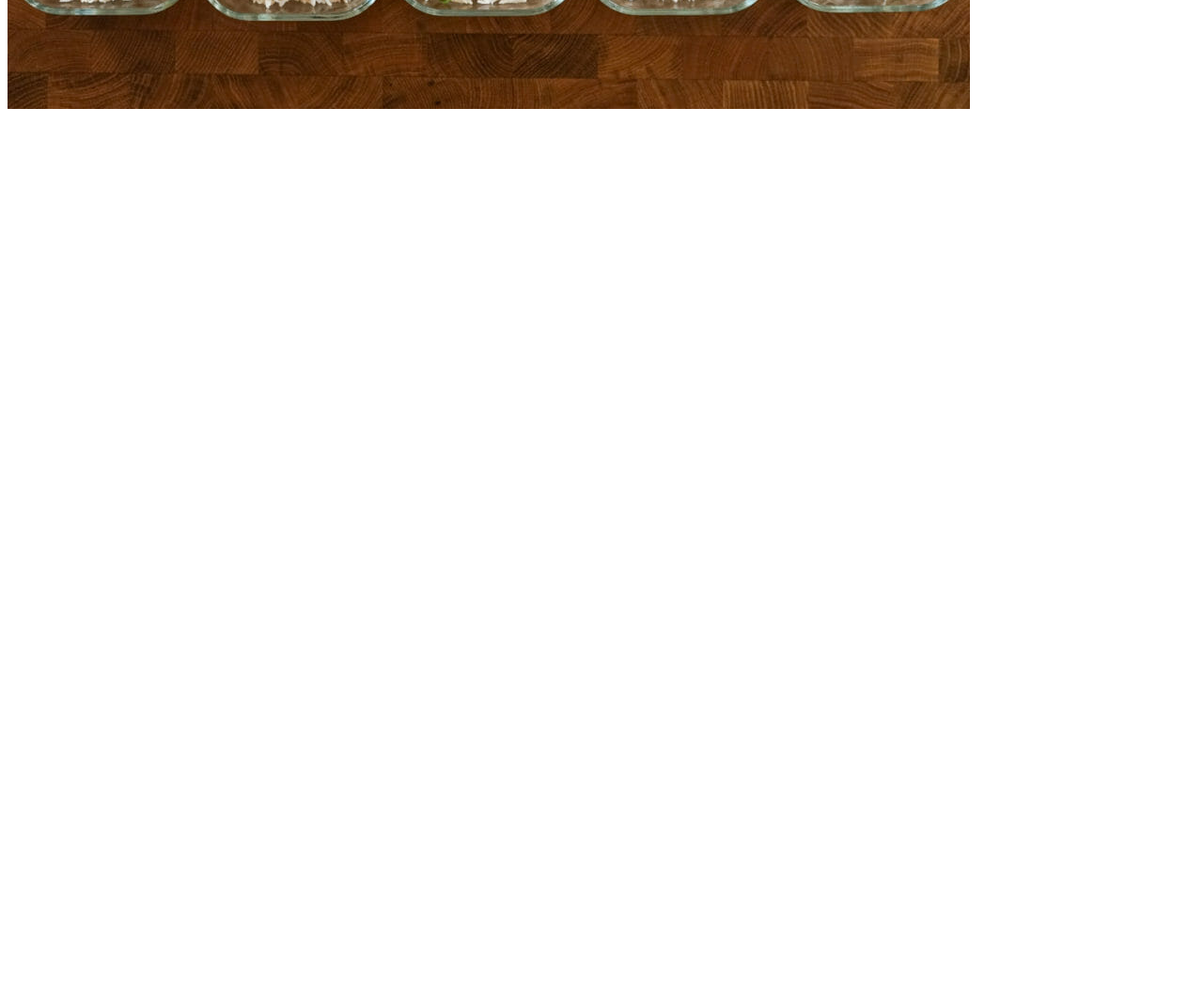
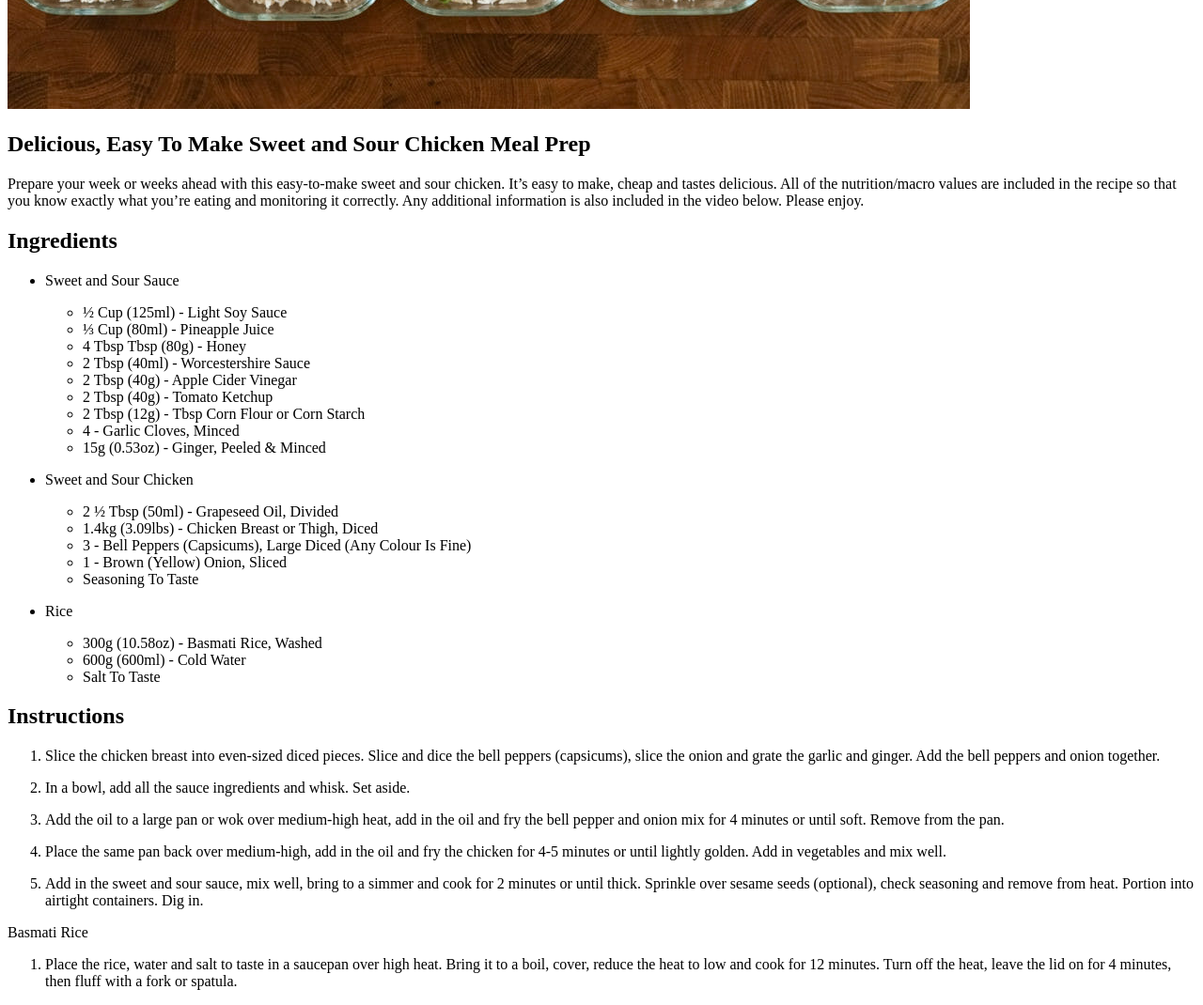
Before and after one commit to imoT-py/odin-recipes, a plain HTML site: page recipes/sweet-sour-chicken.html in a window 1280 px wide. Shown: the part 500-1570 px from the top of the page at 94% size. Before the commit the page ends 800 px from the top, so only its background shows below. Drawn offline with Linux system fonts and the light colour scheme.

Commit message:
Create sweet-sour-chicken.html content

```diff
--- a/recipes/sweet-sour-chicken.html
+++ b/recipes/sweet-sour-chicken.html
@@ -8,5 +8,57 @@
 <body>
     <h1>Sweet Sour Chicken</h1>
     <img src="../images/sweet-sour-chicken.jpg" alt="Sweet and Sour Chicken" height="536" width="1024">
+    <h2>Delicious, Easy To Make Sweet and Sour Chicken Meal Prep</h2>
+    <p>Prepare your week or weeks ahead with this easy-to-make sweet and sour chicken. It’s easy to make, cheap and tastes delicious. All of the nutrition/macro values are included in the recipe so that you know exactly what you’re eating and monitoring it correctly. Any additional information is also included in the video below. Please enjoy.</p>
+    <h2>Ingredients</h2>
+    <ul>
+        <li>Sweet and Sour Sauce </li>
+        <p></p>
+        <ul>
+            <li>½ Cup (125ml) - Light Soy Sauce</li>
+            <li>⅓ Cup (80ml) - Pineapple Juice</li>
+            <li>4 Tbsp Tbsp (80g) - Honey</li>
+            <li>2 Tbsp (40ml) - Worcestershire Sauce</li>
+            <li>2 Tbsp (40g) - Apple Cider Vinegar</li>
+            <li>2 Tbsp (40g) - Tomato Ketchup</li>
+            <li>2 Tbsp (12g) - Tbsp Corn Flour or Corn Starch</li>
+            <li>4 - Garlic Cloves, Minced </li>
+            <li>15g (0.53oz) - Ginger, Peeled & Minced</li>
+        </ul>
+        <p></p>
+        <li>Sweet and Sour Chicken </li>
+        <p></p>
+        <ul>
+            <li>2 ½ Tbsp (50ml) - Grapeseed Oil, Divided</li>
+            <li>1.4kg (3.09lbs) - Chicken Breast or Thigh, Diced</li>
+            <li>3 - Bell Peppers (Capsicums), Large Diced (Any Colour Is Fine)</li>
+            <li>1 - Brown (Yellow) Onion, Sliced</li>
+            <li>Seasoning To Taste</li>
+        </ul>
+        <p></p>
+        <li>Rice </li>
+        <p></p>
+        <ul>
+            <li>300g (10.58oz) - Basmati Rice, Washed </li>
+            <li>600g (600ml) - Cold Water</li>
+            <li>Salt To Taste </li>
+        </ul>
+    </ul>
+    <h2>Instructions</h2>
+    <ol>
+        <li>Slice the chicken breast into even-sized diced pieces. Slice and dice the bell peppers (capsicums), slice the onion and grate the garlic and ginger. Add the bell peppers and onion together.</li>
+        <p></p>
+        <li>In a bowl, add all the sauce ingredients and whisk. Set aside.</li>
+        <p></p>
+        <li>Add the oil to a large pan or wok over medium-high heat, add in the oil and fry the bell pepper and onion mix for 4 minutes or until soft. Remove from the pan. </li>
+        <p></p>
+        <li>Place the same pan back over medium-high, add in the oil and fry the chicken for 4-5 minutes or until lightly golden. Add in vegetables and mix well.</li>
+        <p></p>
+        <li>Add in the sweet and sour sauce, mix well, bring to a simmer and cook for 2 minutes or until thick. Sprinkle over sesame seeds (optional), check seasoning and remove from heat. Portion into airtight containers. Dig in. </li>
+    </ol>
+    <p>Basmati Rice </p>
+    <ol>
+        <li>Place the rice, water and salt to taste in a saucepan over high heat. Bring it to a boil, cover, reduce the heat to low and cook for 12 minutes. Turn off the heat, leave the lid on for 4 minutes, then fluff with a fork or spatula. </li>
+    </ol>
 </body>
 </html>
```
